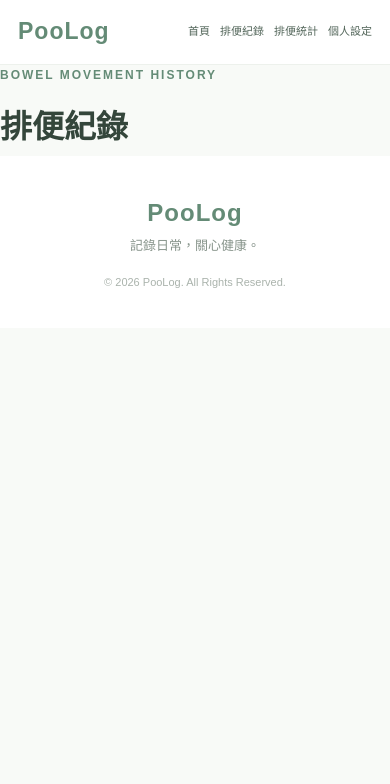
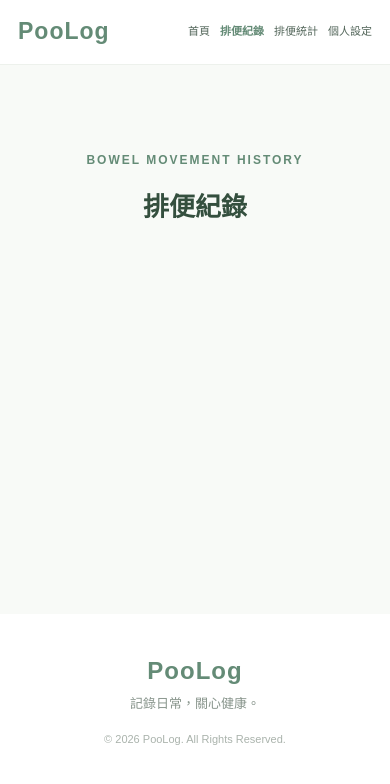
Before and after one commit to laaaab000/poollog2, a plain HTML site: page history.html in a window 390 px wide. Drawn offline with Linux system fonts and the light colour scheme.

Commit message:
Update style.css

```diff
--- a/style.css
+++ b/style.css
@@ -491,3 +491,42 @@ a {
         font-size: 21px;
     }
 }
+
+/* =========================
+   其他頁面共用標題
+========================= */
+
+.page-content {
+    max-width: 1100px;
+    min-height: 65vh;
+    margin: auto;
+    padding: 70px 24px;
+}
+
+.page-heading {
+    text-align: center;
+    padding: 35px 0;
+}
+
+.page-heading h1 {
+    font-size: 32px;
+    color: #344f3e;
+    margin-top: 8px;
+}
+
+/* 導覽列目前頁面 */
+.nav-menu a.active {
+    color: #648b76;
+    font-weight: 700;
+}
+
+/* 手機版頁面標題 */
+@media (max-width: 480px) {
+    .page-content {
+        padding: 50px 20px;
+    }
+
+    .page-heading h1 {
+        font-size: 26px;
+    }
+}
```
